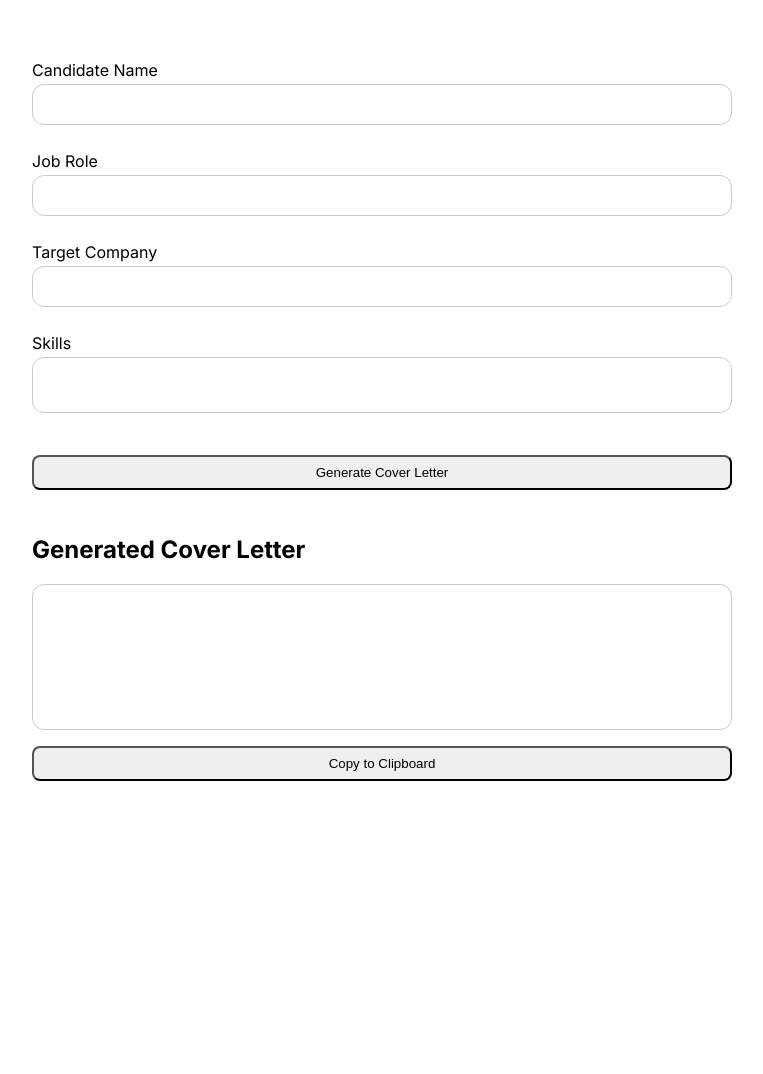
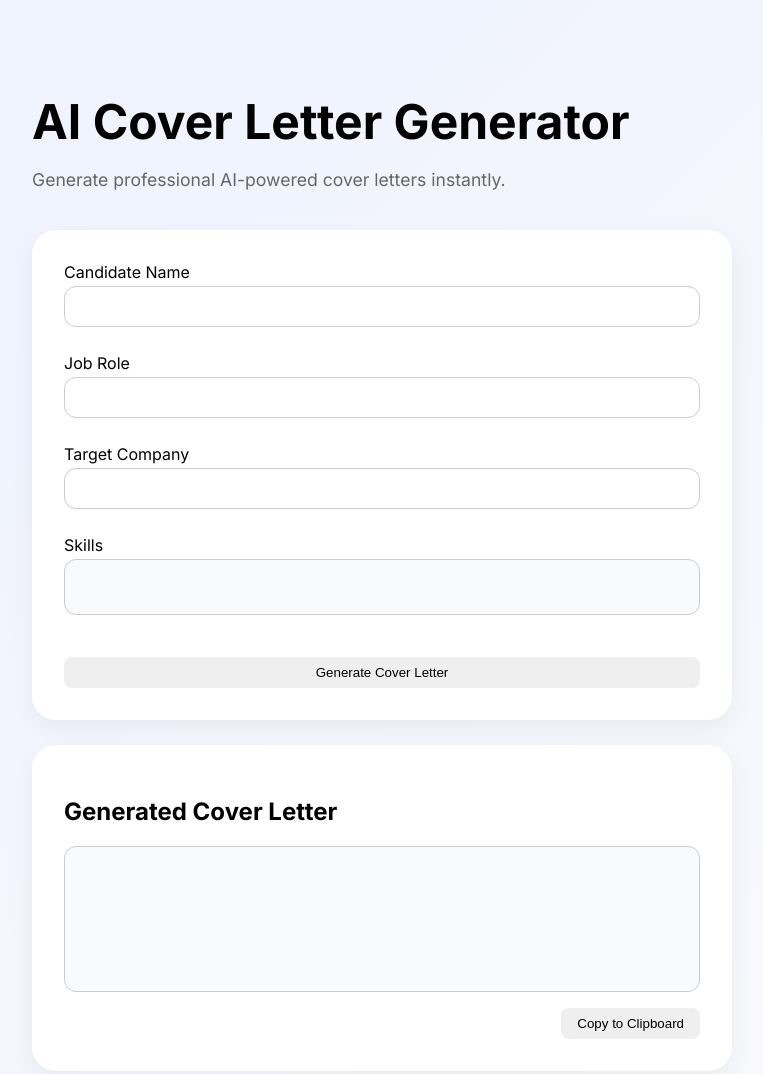
Before and after one commit to Aryan214G/Prodesk-AI-Cover-Letter-Generator, a plain HTML site: page index.html in a window 1280 px wide. Shown: the whole page, without its empty margins (258-1021 px from the left). Before the commit the page ends 841 px from the top, so only its background shows below. Drawn offline with Linux system fonts and the light colour scheme.

Commit message:
Enhance header styling and add background gradient to improve UI aesthetics

```diff
--- a/index.html
+++ b/index.html
@@ -17,7 +17,19 @@
 
 <body>
 
+
 <main>
+
+    <header>
+
+    <h1>AI Cover Letter Generator</h1>
+
+    <p>
+        Generate professional AI-powered
+        cover letters instantly.
+    </p>
+
+</header>
 
     <section class="form-section">
 
--- a/styles.css
+++ b/styles.css
@@ -2,6 +2,32 @@ body {
     margin: 0;
     font-family: "Inter", sans-serif;
 
+    background:
+    linear-gradient(
+        135deg,
+        #eef2ff,
+        #f8fafc
+    );
+}
+
+
+header {
+
+    margin-bottom: 40px;
+}
+
+header h1 {
+
+    font-size: 3rem;
+
+    margin-bottom: 10px;
+}
+
+header p {
+
+    color: #666;
+
+    font-size: 1.1rem;
 }
 
 main {
@@ -49,13 +75,28 @@ textarea {
     border-radius: 12px;
     border: 1px solid #ccc;
     resize: none;
+    background-color: #f9fafb;
 }
+
 
 button {
     border-radius: 8px;
     padding: 0.5rem 1rem;
+    border: none;
+    cursor: pointer;
 }
 
+input:focus,
+textarea:focus {
+
+    outline: none;
+
+    border-color: #6366f1;
+
+    box-shadow:
+        0px 0px 0px 4px
+        rgba(99,102,241,0.15);
+}
 
 /* =========== output area ================ */
 
@@ -74,4 +115,22 @@ button {
 
     min-height: 120px;
 
+
 }
+
+#copy-btn {
+    align-self: flex-end;
+}
+
+.form-section,
+.output-section {
+
+    background-color: white;
+
+    border-radius: 24px;
+
+    padding: 32px;
+
+    box-shadow:
+        0px 8px 24px rgba(0,0,0,0.06);
+}
```
